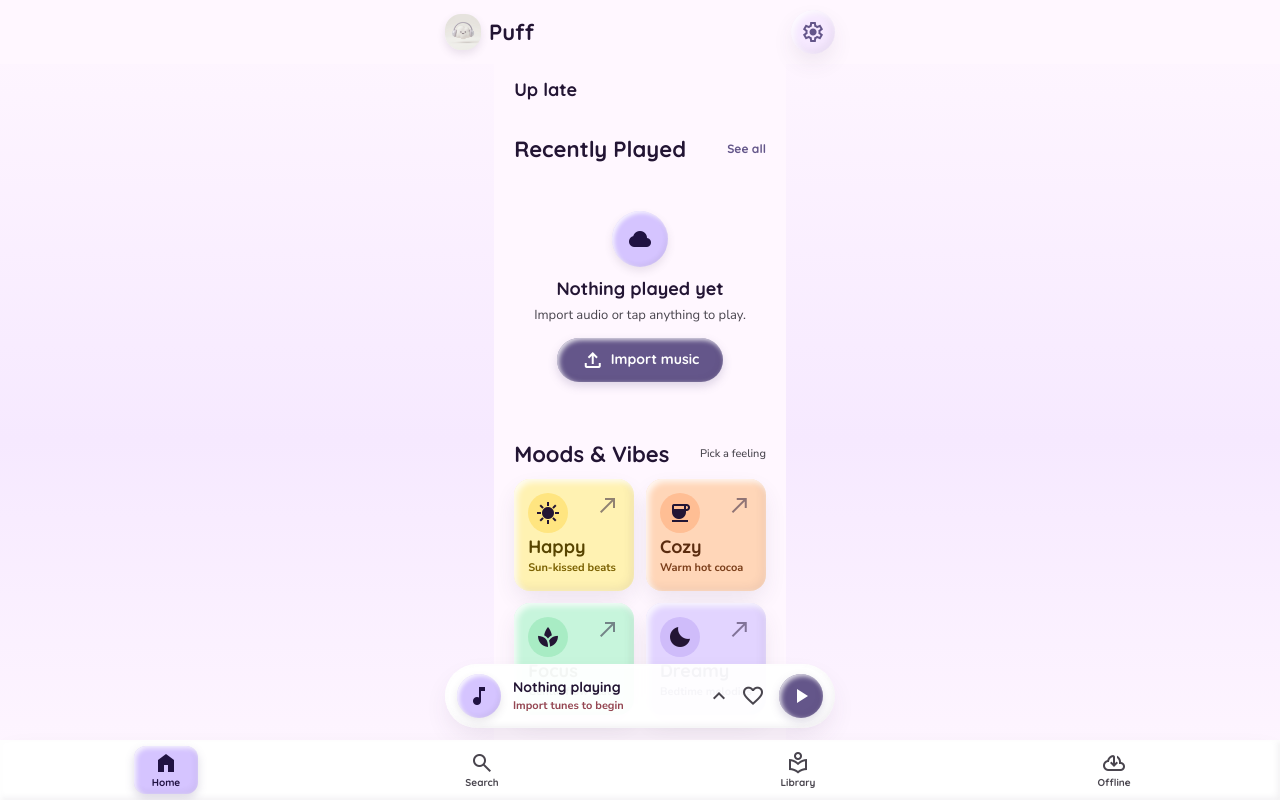
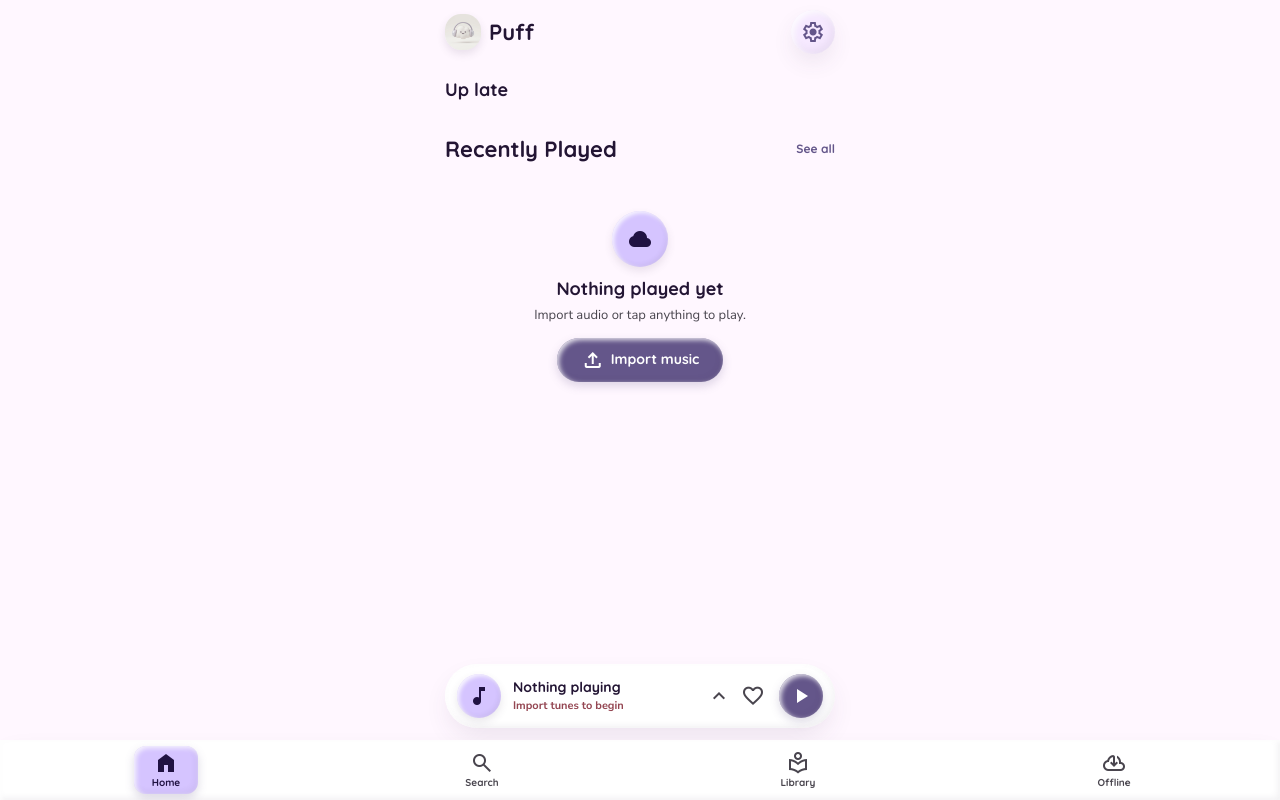
Before and after one commit to natx6/block-neo-brutalist, a Next.js app: page / in a window 1280 px wide. Built offline with nearby package versions, Linux system fonts and the light colour scheme.

Commit message:
Full-bleed pages, drop moods, library CTA to offline

```diff
--- a/app/episode/page.tsx
+++ b/app/episode/page.tsx
@@ -174,7 +174,7 @@ function EpisodeContent() {
   const art = ep?.artwork || show?.artwork;
 
   return (
-    <div className="t-bg h-dvh max-w-[430px] mx-auto flex flex-col relative overflow-hidden">
+    <div className="t-bg h-dvh w-full flex flex-col relative overflow-hidden">
       <header className="fixed top-0 inset-x-0 z-50 pt-safe t-bg">
         <div className="max-w-[430px] mx-auto h-16 px-5 flex items-center gap-2">
           <Link
@@ -188,7 +188,7 @@ function EpisodeContent() {
         </div>
       </header>
 
-      <main className="flex-1 min-h-0 pt-[calc(4rem+env(safe-area-inset-top))] pb-[150px] px-5 flex flex-col gap-4 overflow-y-auto overscroll-contain">
+      <main className="flex-1 min-h-0 w-full max-w-[430px] mx-auto pt-[calc(4rem+env(safe-area-inset-top))] pb-[150px] px-5 flex flex-col gap-4 overflow-y-auto overscroll-contain">
         <div className="pt-3" />
         {loading ? (
           <div className="w-full py-8 flex flex-col items-center text-center gap-3">
@@ -272,7 +272,7 @@ export default function EpisodePage() {
   return (
     <Suspense
       fallback={
-        <div className="t-bg h-dvh max-w-[430px] mx-auto flex flex-col items-center justify-center">
+        <div className="t-bg h-dvh w-full flex flex-col items-center justify-center">
           <p className="font-display font-bold t-muted">Loading episode...</p>
         </div>
       }
--- a/app/library/page.tsx
+++ b/app/library/page.tsx
@@ -49,9 +49,9 @@ export default function LibraryPage() {
   };
 
   return (
-    <div className="t-bg h-dvh max-w-[430px] mx-auto flex flex-col relative overflow-hidden">
+    <div className="t-bg h-dvh w-full flex flex-col relative overflow-hidden">
       <TopBar title="Library" />
-      <main className="flex-1 min-h-0 pt-[calc(4rem+env(safe-area-inset-top))] pb-[144px] px-5 overflow-y-auto overscroll-contain">
+      <main className="flex-1 min-h-0 w-full max-w-[430px] mx-auto pt-[calc(4rem+env(safe-area-inset-top))] pb-[144px] px-5 overflow-y-auto overscroll-contain">
         <div className="flex gap-2 justify-center overflow-x-auto no-scrollbar py-3">
           {TABS.map((t, i) => (
             <button
@@ -97,7 +97,7 @@ export default function LibraryPage() {
             </div>
             <p className="font-display font-bold text-[16px]">Nothing saved yet</p>
             <p className="text-[13px] t-muted mt-1">Import audio and it will live here.</p>
-            <Link href="/search" className="mt-3 h-11 px-6 rounded-full t-primary font-display font-bold text-[14px] clay-button-active flex items-center min-h-[44px]">
+            <Link href="/offline" className="mt-3 h-11 px-6 rounded-full t-primary font-display font-bold text-[14px] clay-button-active flex items-center min-h-[44px]">
               Add music
             </Link>
           </div>
--- a/app/offline/page.tsx
+++ b/app/offline/page.tsx
@@ -93,9 +93,9 @@ export default function OfflinePage() {
   };
 
   return (
-    <div className="t-bg h-dvh max-w-[430px] mx-auto flex flex-col relative overflow-hidden">
+    <div className="t-bg h-dvh w-full flex flex-col relative overflow-hidden">
       <TopBar title="Offline" />
-      <main className="flex-1 min-h-0 pt-[calc(4rem+env(safe-area-inset-top))] pb-[144px] px-5 flex flex-col gap-4 overflow-y-auto overscroll-contain">
+      <main className="flex-1 min-h-0 w-full max-w-[430px] mx-auto pt-[calc(4rem+env(safe-area-inset-top))] pb-[144px] px-5 flex flex-col gap-4 overflow-y-auto overscroll-contain">
         <div className="pt-3" />
 
         <div className="w-full t-surface rounded-2xl p-4 clay-card flex flex-col gap-2">
--- a/app/page.tsx
+++ b/app/page.tsx
@@ -8,13 +8,6 @@ import { getTrack, listTracks, recentTracks, type SavedTrack } from "../lib/db";
 import { loadSettings, saveFileTracks, saveSaavnTrack } from "../lib/downloads";
 import { searchSaavn, streamUrl, type SaavnResult } from "../lib/saavn";
 import { usePlayer } from "../lib/player-context";
-
-const MOODS = [
-  { title: "Happy", sub: "Sun-kissed beats", bg: "bg-[#FFF2B2]", dot: "bg-[#FFE580]", text: "text-[#574400]", subText: "text-[#7A6000]", icon: "sunny", href: "/search?q=feel%20good%20hits" },
-  { title: "Cozy", sub: "Warm hot cocoa", bg: "bg-[#FFD6B8]", dot: "bg-[#FFBE94]", text: "text-[#5A2B0F]", subText: "text-[#7B3F1B]", icon: "coffee", href: "/search?q=cozy%20acoustic" },
-  { title: "Focus", sub: "Gentle flow state", bg: "bg-[#C7F5DC]", dot: "bg-[#A8ECC4]", text: "text-[#144D32]", subText: "text-[#1E6B47]", icon: "spa", href: "/search?q=deep%20focus" },
-  { title: "Dreamy", sub: "Bedtime melodies", bg: "bg-[#E2D4FF]", dot: "bg-[#CFBCFA]", text: "text-[#352561]", subText: "text-[#4A387E]", icon: "bedtime", href: "/search?q=sleep%20sounds" },
-];
 
 export default function Home() {
   const [recent, setRecent] = useState<SavedTrack[]>([]);
@@ -195,7 +188,7 @@ export default function Home() {
   };
 
   return (
-    <div className="t-bg h-dvh max-w-[430px] mx-auto flex flex-col relative overflow-hidden">
+    <div className="t-bg h-dvh w-full flex flex-col relative overflow-hidden">
       <header className="fixed top-0 inset-x-0 z-50 pt-safe t-bg">
         <div className="max-w-[430px] mx-auto h-16 px-5 flex items-center justify-between">
           <div className="flex items-center gap-2">
@@ -210,7 +203,7 @@ export default function Home() {
         </div>
       </header>
 
-      <main className="flex-1 min-h-0 pt-[calc(4rem+env(safe-area-inset-top))] pb-[144px] overflow-y-auto overscroll-contain">
+      <main className="flex-1 min-h-0 w-full max-w-[430px] mx-auto pt-[calc(4rem+env(safe-area-inset-top))] pb-[144px] overflow-y-auto overscroll-contain">
         <div className="px-5 pt-3">
           <p className="font-display font-bold text-[18px]">{greeting}</p>
         </div>
@@ -371,29 +364,6 @@ export default function Home() {
           )}
         </div>
 
-        <div className="px-5 mt-6">
-          <div className="flex items-center justify-between mb-2">
-            <p className="font-display font-bold text-[22px]">Moods &amp; Vibes</p>
-            <span className="text-[11px] t-muted font-medium">Pick a feeling</span>
-          </div>
-          <div className="grid grid-cols-2 gap-3">
-            {MOODS.map((m) => (
-              <Link key={m.title} href={m.href} className={`${m.bg} h-28 rounded-2xl p-3.5 clay-card flex flex-col justify-between text-left active:scale-95 transition-transform min-h-[112px]`}>
-                <div className="flex items-start justify-between">
-                  <span className={`w-10 h-10 rounded-full ${m.dot} flex items-center justify-center text-[#231534]`}>
-                    <Icon name={m.icon} fill />
-                  </span>
-                  <Icon name="north_east" className="text-[18px] opacity-50" />
-                </div>
-                <div>
-                  <p className={`font-display font-bold text-[18px] ${m.text}`}>{m.title}</p>
-                  <p className={`text-[11px] font-bold ${m.subText}`}>{m.sub}</p>
-                </div>
-              </Link>
-            ))}
-          </div>
-        </div>
-
       </main>
 
       <MiniPlayer />
--- a/app/playlist/page.tsx
+++ b/app/playlist/page.tsx
@@ -62,7 +62,7 @@ function PlaylistInner() {
   };
 
   return (
-    <div className="t-bg h-dvh max-w-[430px] mx-auto flex flex-col relative overflow-hidden">
+    <div className="t-bg h-dvh w-full flex flex-col relative overflow-hidden">
       <header className="fixed top-0 inset-x-0 z-50 pt-safe t-bg">
         <div className="max-w-[430px] mx-auto h-16 px-5 flex items-center justify-between">
           <div className="flex items-center gap-2">
@@ -74,7 +74,7 @@ function PlaylistInner() {
           </div>
         </div>
       </header>
-      <main className="flex-1 min-h-0 pt-[calc(5rem+env(safe-area-inset-top))] pb-10 px-5 flex flex-col gap-4 overflow-y-auto overscroll-contain">
+      <main className="flex-1 min-h-0 w-full max-w-[430px] mx-auto pt-[calc(5rem+env(safe-area-inset-top))] pb-10 px-5 flex flex-col gap-4 overflow-y-auto overscroll-contain">
         <div className="rounded-[28px] bg-gradient-to-br from-[var(--primary-ct)] to-[var(--secondary-ct)] clay-card p-6 flex flex-col items-center text-center">
           <div className="w-32 h-32 rounded-[24px] t-card clay-card flex items-center justify-center">
             <Icon name="cloud" className="text-[64px]" fill />
--- a/app/podcast/page.tsx
+++ b/app/podcast/page.tsx
@@ -127,7 +127,7 @@ function PodcastContent() {
   };
 
   return (
-    <div className="t-bg h-dvh max-w-[430px] mx-auto flex flex-col relative overflow-hidden">
+    <div className="t-bg h-dvh w-full flex flex-col relative overflow-hidden">
       <header className="fixed top-0 inset-x-0 z-50 pt-safe t-bg">
         <div className="max-w-[430px] mx-auto h-16 px-5 flex items-center gap-2">
           <Link href="/search" aria-label="Back to search" className="w-11 h-11 rounded-full t-container clay-card flex items-center justify-center min-w-[44px]">
@@ -137,7 +137,7 @@ function PodcastContent() {
         </div>
       </header>
 
-      <main className="flex-1 min-h-0 pt-[calc(4rem+env(safe-area-inset-top))] pb-[150px] px-5 flex flex-col gap-4 overflow-y-auto overscroll-contain">
+      <main className="flex-1 min-h-0 w-full max-w-[430px] mx-auto pt-[calc(4rem+env(safe-area-inset-top))] pb-[150px] px-5 flex flex-col gap-4 overflow-y-auto overscroll-contain">
         <div className="pt-3" />
         {loading ? (
           <div className="w-full py-8 flex flex-col items-center text-center gap-3">
@@ -287,7 +287,7 @@ export default function PodcastPage() {
   return (
     <Suspense
       fallback={
-        <div className="t-bg h-dvh max-w-[430px] mx-auto flex flex-col items-center justify-center">
+        <div className="t-bg h-dvh w-full flex flex-col items-center justify-center">
           <p className="font-display font-bold t-muted">Loading show...</p>
         </div>
       }
--- a/app/queue/page.tsx
+++ b/app/queue/page.tsx
@@ -21,8 +21,8 @@ export default function QueuePage() {
   }, [current?.id]);
 
   return (
-    <div className="bg-[#231534]/40 h-dvh max-w-[430px] mx-auto flex flex-col justify-end relative overflow-hidden">
-      <div className="t-bg rounded-t-[32px] clay-card p-5 pb-10 min-h-[70dvh]">
+    <div className="bg-[#231534]/40 h-dvh w-full flex flex-col justify-end relative overflow-hidden">
+      <div className="t-bg rounded-t-[32px] clay-card p-5 pb-10 min-h-[70dvh] w-full max-w-[430px] mx-auto">
         <div className="w-12 h-1.5 rounded-full t-variant mx-auto mb-4" />
         <div className="flex items-center justify-between mb-3">
           <h2 className="font-display font-bold text-[20px]">Queue</h2>
--- a/app/search/page.tsx
+++ b/app/search/page.tsx
@@ -282,9 +282,9 @@ export default function SearchPage() {
   }));
 
   return (
-    <div className="t-bg h-dvh max-w-[430px] mx-auto flex flex-col relative overflow-hidden">
+    <div className="t-bg h-dvh w-full flex flex-col relative overflow-hidden">
       <TopBar title="Search" />
-      <main ref={mainRef} className="flex-1 min-h-0 pt-[calc(4rem+env(safe-area-inset-top))] pb-[144px] px-5 flex flex-col gap-4 overflow-y-auto overscroll-contain">
+      <main ref={mainRef} className="flex-1 min-h-0 w-full max-w-[430px] mx-auto pt-[calc(4rem+env(safe-area-inset-top))] pb-[144px] px-5 flex flex-col gap-4 overflow-y-auto overscroll-contain">
         <div className="pt-3">
           <div className="flex items-center w-full h-14 t-card rounded-full px-4 clay-card">
             <span className="t-primary-text mr-2 flex items-center">
--- a/app/settings/page.tsx
+++ b/app/settings/page.tsx
@@ -56,14 +56,14 @@ export default function SettingsPage() {
   };
 
   return (
-    <div className="t-bg h-dvh max-w-[430px] mx-auto flex flex-col relative overflow-hidden">
+    <div className="t-bg h-dvh w-full flex flex-col relative overflow-hidden">
       <header className="fixed top-0 inset-x-0 z-50 pt-safe t-bg">
         <div className="max-w-[430px] mx-auto h-16 px-5 flex items-center gap-2">
           <Link href="/" className="w-11 h-11 rounded-full t-container clay-card flex items-center justify-center min-w-[44px]">‹</Link>
           <h1 className="font-display font-bold text-[18px]">Settings</h1>
         </div>
       </header>
-      <main className="flex-1 min-h-0 pt-[calc(5rem+env(safe-area-inset-top))] pb-10 px-5 flex flex-col gap-4 overflow-y-auto overscroll-contain">
+      <main className="flex-1 min-h-0 w-full max-w-[430px] mx-auto pt-[calc(5rem+env(safe-area-inset-top))] pb-10 px-5 flex flex-col gap-4 overflow-y-auto overscroll-contain">
         <div className="t-card rounded-2xl p-4 clay-card">
           <button
             type="button"
```
